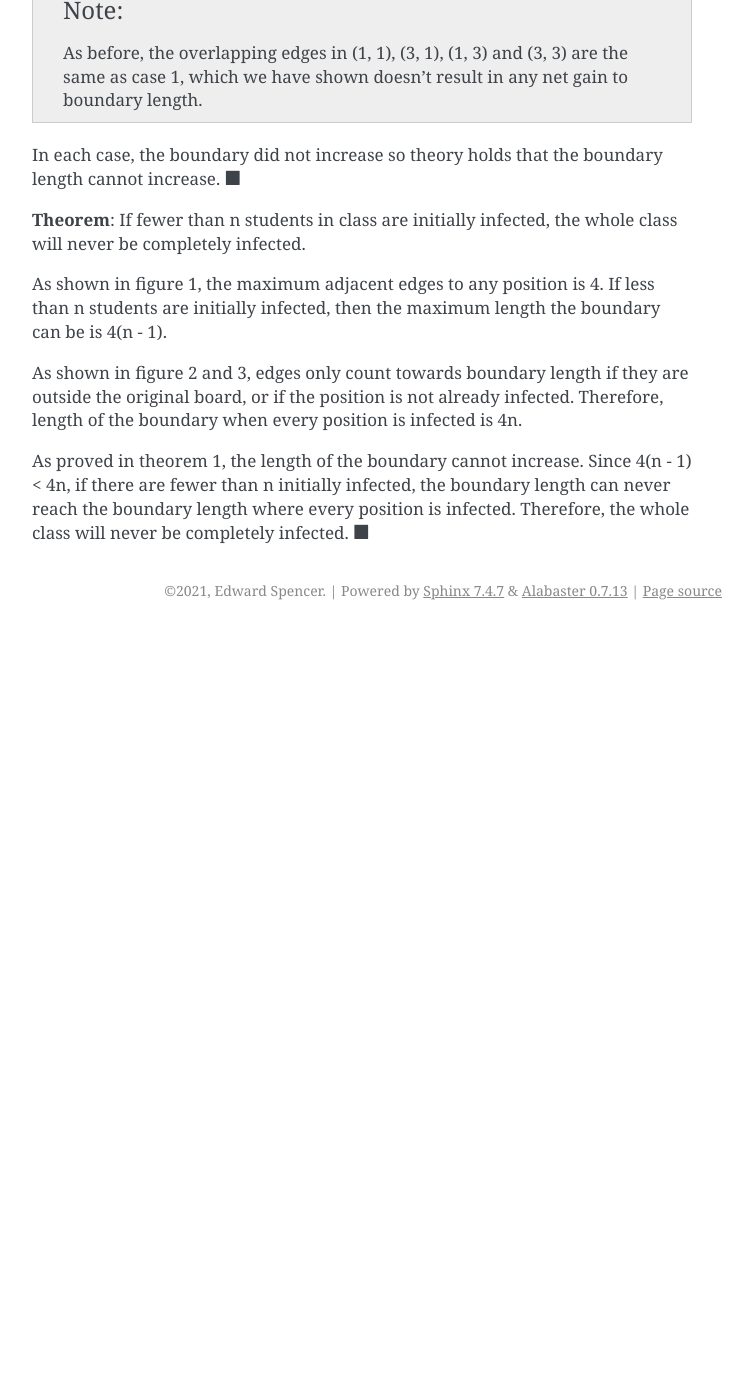
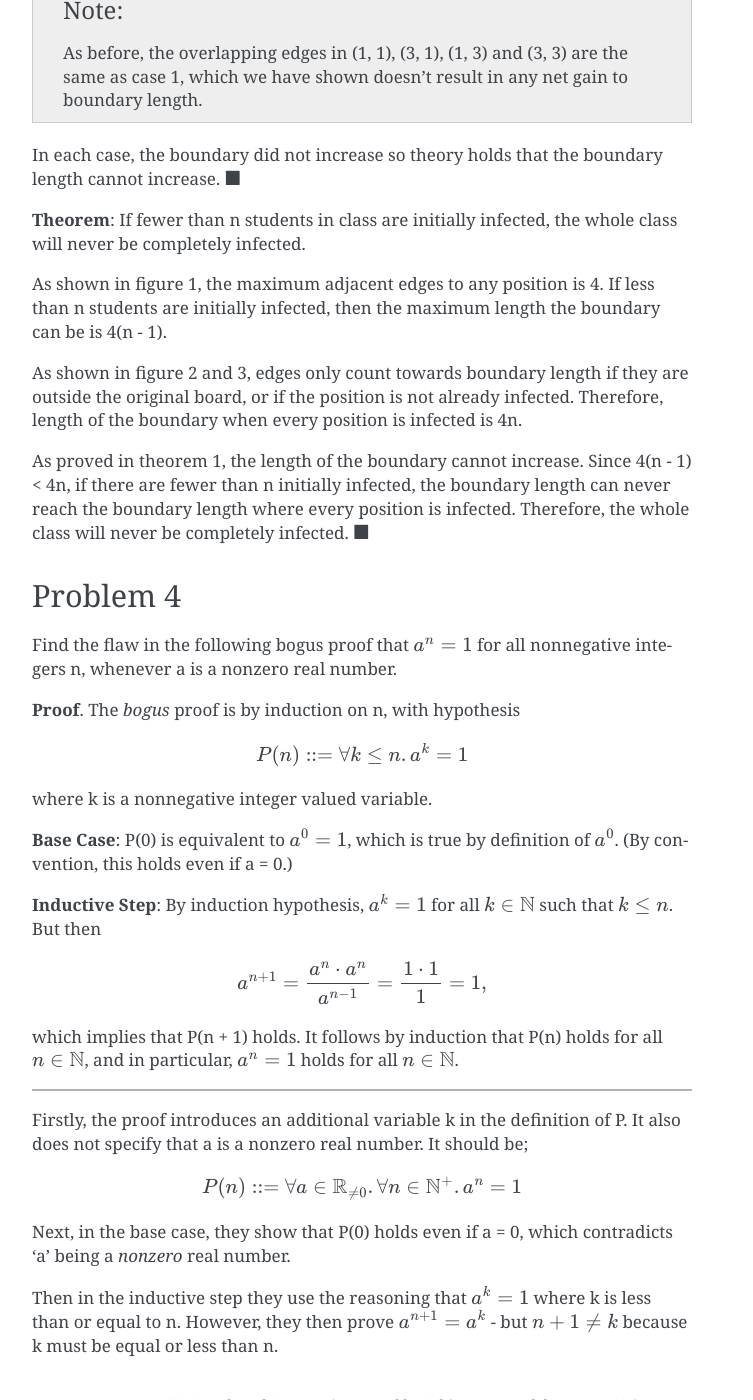
Before and after one commit to edi-spaghetti/mathematical-, a Sphinx documentation site: the page built from source/assignments/number_theory.rst, in a window 1280 px wide and 1400 px high, scrolled down 7341 px. Shown: the whole window, without its empty margins (388-1141 px from the left). Built offline with Sphinx 7.4.7, drawn with Linux system fonts in a browser that asks for light colours; before the commit the page ends 7971 px from its top, so only the background shows below that.

Commit message:
Assignment 2 Problem 4

```diff
--- a/source/assignments/number_theory.rst
+++ b/source/assignments/number_theory.rst
@@ -490,3 +490,48 @@ Since 4(n - 1) < 4n, if there are fewer than n initially infected,
 the boundary length can never reach the boundary length where every position is infected.
 Therefore, the whole class will never be completely infected.
 :math:`\blacksquare`
+
+
+Problem 4
+---------
+
+Find the flaw in the following bogus proof that :math:`a^n = 1` for all nonnegative integers n, whenever a is a nonzero real number.
+
+**Proof**. The *bogus* proof is by induction on n, with hypothesis
+
+.. math::
+
+	P(n) ::= \forall k \le n. a^k = 1
+
+where k is a nonnegative integer valued variable.
+
+**Base Case**: P(0) is equivalent to :math:`a^0 = 1`, which is true by definition of :math:`a^0`.
+(By convention, this holds even if a = 0.)
+
+**Inductive Step**: By induction hypothesis, :math:`a^k = 1` for all :math:`k \in \Bbb N` such that :math:`k \le n`.
+But then
+
+.. math::
+
+	a^{n+1} = {a^n \cdot a^n \over a^{n-1}} = {1 \cdot 1 \over 1} = 1,
+
+which implies that P(n + 1) holds.
+It follows by induction that P(n) holds for all :math:`n \in \Bbb N`,
+and in particular, :math:`a^n = 1` holds for all :math:`n \in \Bbb N`.
+
+.. raw:: html
+
+	<hr>
+
+Firstly, the proof introduces an additional variable k in the definition of P.
+It also does not specify that a is a nonzero real number.
+It should be;
+
+.. math::
+
+	P(n) ::= \forall a \in \Bbb R_{\ne 0}. \forall n \in \Bbb N^{+}. a^n = 1
+
+Next, in the base case, they show that P(0) holds even if a = 0, which contradicts 'a' being a *nonzero* real number.
+
+Then in the inductive step they use the reasoning that :math:`a^k = 1` where k is less than or equal to n.
+However, they then prove :math:`a^{n+1} = a^k` - but :math:`n+1 \ne k` because k must be equal or less than n.
```
